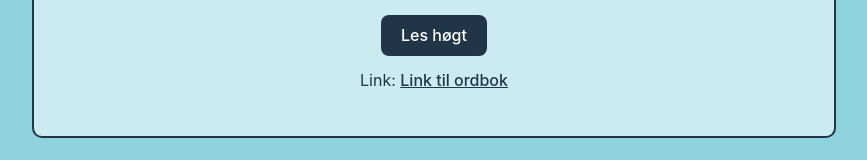
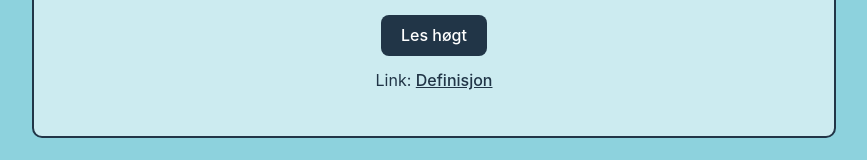
Before and after one commit to marvin19/vekas-ord, a React (Vite) app: page / in a window 1280 px wide. Shown: the part 272-432 px from the top of the page, without its empty margins (206-1073 px from the left). Built offline with nearby package versions, Linux system fonts and the light colour scheme.

Commit message:
Changed name of link.

```diff
--- a/src/WeekWord.tsx
+++ b/src/WeekWord.tsx
@@ -20,7 +20,7 @@ const WeekWord: React.FC<{ weekObj: WeekObj }> = ({ weekObj }) => {
         </h2>
         <SpeechComponent wordToRead={weekObj.word} />
         <p>
-            Link: <a href={weekObj.link}>Link til ordbok</a>
+            Link: <a href={weekObj.link}>Definisjon</a>
         </p>
     </div>
   )
```
